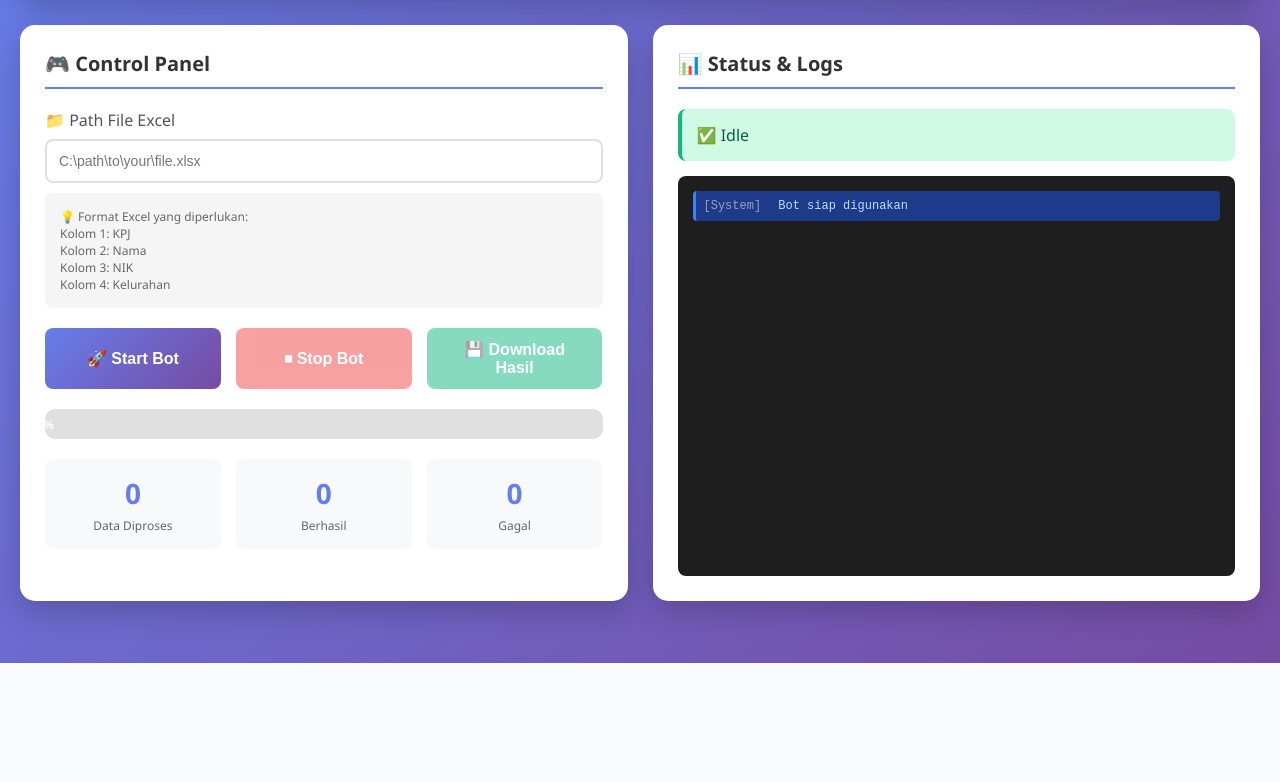
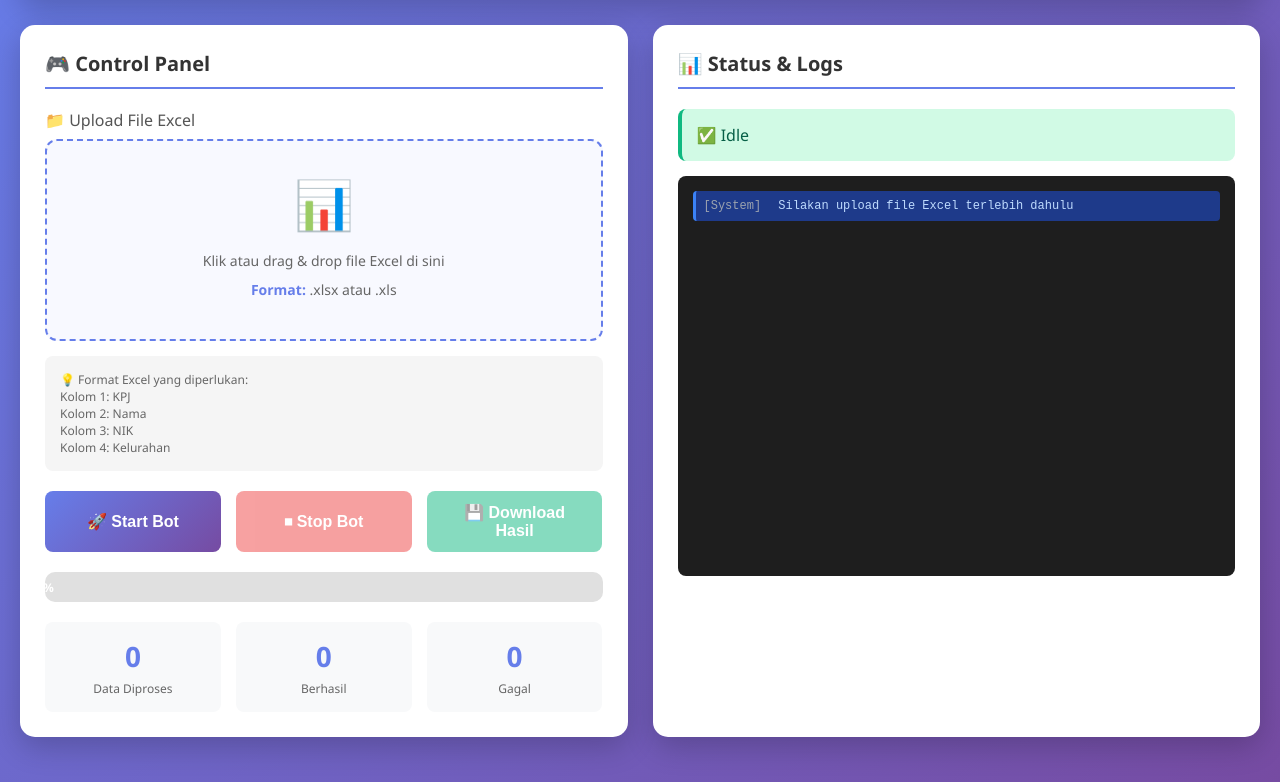
Before and after one commit to qirvay-crypto/botqu, a Flask app: page / in a window 1280 px wide. Shown: the part 137-919 px from the top of the page. Before the commit the page ends 800 px from the top, so only its background shows below. Run offline with Flask 3, Linux system fonts and the light colour scheme; data that the repository does not hold is empty.

Commit message:
Update index.html

```diff
--- a/templates/index.html
+++ b/templates/index.html
@@ -80,25 +80,75 @@
             font-weight: 500;
         }
 
-        .form-group input[type="text"] {
-            width: 100%;
-            padding: 12px;
-            border: 2px solid #e0e0e0;
-            border-radius: 8px;
-            font-size: 14px;
+        /* Upload Area */
+        .upload-area {
+            border: 2px dashed #667eea;
+            border-radius: 12px;
+            padding: 30px;
+            text-align: center;
+            background: #f8f9ff;
+            cursor: pointer;
             transition: all 0.3s;
+            position: relative;
         }
 
-        .form-group input[type="text"]:focus {
-            outline: none;
-            border-color: #667eea;
+        .upload-area:hover {
+            background: #f0f2ff;
+            border-color: #764ba2;
+        }
+
+        .upload-area.drag-over {
+            background: #e8ebff;
+            border-color: #10b981;
+            transform: scale(1.02);
+        }
+
+        .upload-icon {
+            font-size: 48px;
+            margin-bottom: 15px;
+        }
+
+        .upload-text {
+            color: #666;
+            font-size: 14px;
+            margin-bottom: 10px;
+        }
+
+        .upload-text strong {
+            color: #667eea;
+        }
+
+        .file-name {
+            margin-top: 15px;
+            padding: 10px;
+            background: white;
+            border-radius: 8px;
+            font-size: 13px;
+            color: #333;
+            word-break: break-all;
+            display: none;
+        }
+
+        .file-name.show {
+            display: block;
+        }
+
+        .remove-file {
+            color: #ef4444;
+            cursor: pointer;
+            margin-left: 10px;
+            font-weight: bold;
+        }
+
+        input[type="file"] {
+            display: none;
         }
 
         .file-info {
             background: #f5f5f5;
             padding: 15px;
             border-radius: 8px;
-            margin-top: 10px;
+            margin-top: 15px;
             font-size: 12px;
             color: #666;
         }
@@ -149,6 +199,15 @@
         .btn-success:hover:not(:disabled) {
             background: #059669;
             transform: translateY(-2px);
+        }
+
+        .btn-secondary {
+            background: #6b7280;
+            color: white;
+        }
+
+        .btn-secondary:hover:not(:disabled) {
+            background: #4b5563;
         }
 
         .btn:disabled {
@@ -298,9 +357,23 @@
             <div class="card">
                 <div class="card-title">🎮 Control Panel</div>
 
+                <!-- Upload Area -->
                 <div class="form-group">
-                    <label>📁 Path File Excel</label>
-                    <input type="text" id="excelPath" placeholder="C:\path\to\your\file.xlsx">
+                    <label>📁 Upload File Excel</label>
+                    <div class="upload-area" id="uploadArea" onclick="document.getElementById('fileInput').click()">
+                        <div class="upload-icon">📊</div>
+                        <div class="upload-text">
+                            Klik atau drag & drop file Excel di sini
+                        </div>
+                        <div class="upload-text">
+                            <strong>Format:</strong> .xlsx atau .xls
+                        </div>
+                    </div>
+                    <input type="file" id="fileInput" accept=".xlsx,.xls">
+                    <div class="file-name" id="fileName">
+                        📄 <span id="fileNameText"></span>
+                        <span class="remove-file" onclick="removeFile(event)">✖ Hapus</span>
+                    </div>
                     <div class="file-info">
                         💡 Format Excel yang diperlukan:<br>
                         Kolom 1: KPJ<br>
@@ -350,13 +423,13 @@
                 <div class="card-title">📊 Status & Logs</div>
 
                 <div id="statusContainer">
-                    <div class="status info">ℹ️ Bot belum dimulai</div>
+                    <div class="status info">ℹ️ Upload file Excel untuk memulai</div>
                 </div>
 
                 <div class="logs-container" id="logsContainer">
                     <div class="log-entry info">
                         <span class="log-time">[System]</span>
-                        Bot siap digunakan
+                        Silakan upload file Excel terlebih dahulu
                     </div>
                 </div>
             </div>
@@ -366,13 +439,88 @@
     <script>
         // Global variables
         let updateInterval = null;
+        let uploadedFilePath = null;
+
+        // File upload handling
+        const fileInput = document.getElementById('fileInput');
+        const uploadArea = document.getElementById('uploadArea');
+        const fileNameDiv = document.getElementById('fileName');
+        const fileNameText = document.getElementById('fileNameText');
+
+        // Drag & drop events
+        uploadArea.addEventListener('dragover', (e) => {
+            e.preventDefault();
+            uploadArea.classList.add('drag-over');
+        });
+
+        uploadArea.addEventListener('dragleave', () => {
+            uploadArea.classList.remove('drag-over');
+        });
+
+        uploadArea.addEventListener('drop', (e) => {
+            e.preventDefault();
+            uploadArea.classList.remove('drag-over');
+            const files = e.dataTransfer.files;
+            if (files.length > 0) {
+                handleFileUpload(files[0]);
+            }
+        });
+
+        fileInput.addEventListener('change', (e) => {
+            if (e.target.files.length > 0) {
+                handleFileUpload(e.target.files[0]);
+            }
+        });
+
+        async function handleFileUpload(file) {
+            const validExtensions = ['.xlsx', '.xls'];
+            const fileExt = '.' + file.name.split('.').pop().toLowerCase();
+
+            if (!validExtensions.includes(fileExt)) {
+                addLog('File harus berformat .xlsx atau .xls', 'error');
+                return;
+            }
+
+            addLog(`Uploading file: ${file.name}...`, 'info');
+
+            const formData = new FormData();
+            formData.append('file', file);
+
+            try {
+                const response = await fetch('/api/upload', {
+                    method: 'POST',
+                    body: formData
+                });
+
+                const data = await response.json();
+
+                if (response.ok) {
+                    uploadedFilePath = data.file_path;
+                    fileNameText.textContent = file.name;
+                    fileNameDiv.classList.add('show');
+                    addLog(`File berhasil diupload: ${file.name}`, 'success');
+                    document.getElementById('startBtn').disabled = false;
+                } else {
+                    addLog(`Upload gagal: ${data.error}`, 'error');
+                }
+            } catch (error) {
+                addLog(`Upload error: ${error.message}`, 'error');
+            }
+        }
+
+        function removeFile(event) {
+            event.stopPropagation();
+            uploadedFilePath = null;
+            fileNameDiv.classList.remove('show');
+            fileInput.value = '';
+            addLog('File dihapus', 'info');
+            document.getElementById('startBtn').disabled = true;
+        }
 
         // Start bot
         async function startBot() {
-            const excelPath = document.getElementById('excelPath').value;
-
-            if (!excelPath) {
-                addLog('Silakan masukkan path file Excel', 'error');
+            if (!uploadedFilePath) {
+                addLog('Silakan upload file Excel terlebih dahulu', 'error');
                 return;
             }
 
@@ -389,7 +537,7 @@
                     headers: {
                         'Content-Type': 'application/json'
                     },
-                    body: JSON.stringify({ excel_path: excelPath })
+                    body: JSON.stringify({ excel_path: uploadedFilePath })
                 });
 
                 const data = await response.json();
@@ -459,7 +607,7 @@
                     updateUI(data);
 
                     // Check if bot finished
-                    if (data.status.includes('selesai') || data.status.includes('dihentikan')) {
+                    if (data.status && (data.status.includes('selesai') || data.status.includes('dihentikan'))) {
                         if (updateInterval) {
                             clearInterval(updateInterval);
                             updateInterval = null;
@@ -468,7 +616,7 @@
                         document.getElementById('stopBtn').disabled = true;
 
                         // Enable download if has result
-                        if (data.total > 0) {
+                        if (data.total > 0 || data.processed_count > 0) {
                             document.getElementById('downloadBtn').disabled = false;
                         }
                     }
@@ -481,23 +629,27 @@
         // Update UI
         function updateUI(data) {
             // Update progress bar
-            const percentage = data.total > 0 ? (data.current / data.total * 100) : 0;
+            const total = data.total || data.processed_count || 0;
+            const current = data.current || data.processed || 0;
+            const percentage = total > 0 ? (current / total * 100) : 0;
             const progressBar = document.getElementById('progressBar');
             progressBar.style.width = `${percentage}%`;
             progressBar.textContent = `${Math.round(percentage)}%`;
 
             // Update stats
-            document.getElementById('processedCount').textContent = data.current;
-            document.getElementById('successCount').textContent = data.success;
-            document.getElementById('failedCount').textContent = data.failed;
+            document.getElementById('processedCount').textContent = current;
+            document.getElementById('successCount').textContent = data.success || 0;
+            document.getElementById('failedCount').textContent = data.failed || 0;
 
             // Update status
             const statusContainer = document.getElementById('statusContainer');
-            const statusClass = data.is_success ? 'success' : 'error';
-            const statusIcon = data.is_success ? '✅' : '❌';
+            const statusText = data.status || 'Bot sedang berjalan...';
+            const isSuccess = data.is_success !== false;
+            const statusClass = isSuccess ? 'success' : 'error';
+            const statusIcon = isSuccess ? '✅' : '❌';
             statusContainer.innerHTML = `
                 <div class="status ${statusClass}">
-                    ${statusIcon} ${data.status}
+                    ${statusIcon} ${escapeHtml(statusText)}
                 </div>
             `;
 
@@ -509,7 +661,7 @@
                     const icon = log.is_success ? '✅' : '❌';
                     return `
                         <div class="log-entry ${logClass}">
-                            <span class="log-time">[${log.timestamp}]</span>
+                            <span class="log-time">[${log.timestamp || log.time || 'System'}]</span>
                             ${icon} ${escapeHtml(log.message)}
                         </div>
                     `;
@@ -547,7 +699,6 @@
 
         // Auto-refresh when page loads
         document.addEventListener('DOMContentLoaded', () => {
-            // Check if bot is running on load
             startPolling();
         });
     </script>
```
